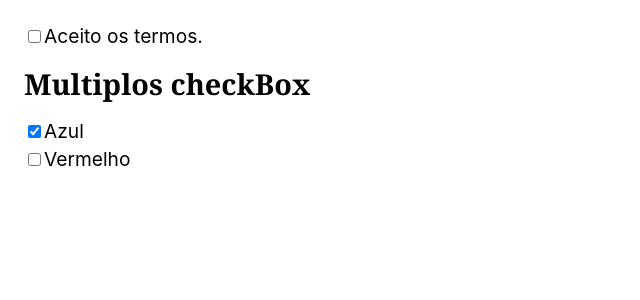
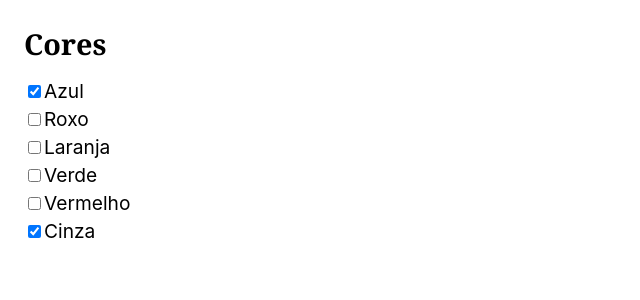
Before and after one commit to PauloMarolla/Curso-Origamid-React-Completo, a React (Create React App) app: page / in a window 1280 px wide. Shown: the top 300 px of the page, without its empty margins (0-640 px from the left). Built offline with nearby package versions, Linux system fonts and the light colour scheme.

Commit message:
React forms checkbox desafio

```diff
--- a/src/App.js
+++ b/src/App.js
@@ -1,9 +1,13 @@
 import React from 'react';
 
+//minha lista de cores para o map
+const coresArray = ['azul', 'roxo', 'laranja', 'verde', 'vermelho', 'cinza'];
+
 const App = () => {
-  const [termos, setTermos] = React.useState(false);
-  const [cores, setCores] = React.useState(['azul']);
+  //meu estado com as cores pre selecionadas
+  const [cores, setCores] = React.useState(['azul', 'cinza']);
 
+  //funcao atualizadora de estado
   function handleChange({ target }) {
     if (target.checked) {
       setCores([...cores, target.value]);
@@ -14,36 +18,23 @@ const App = () => {
 
   return (
     <>
-      {termos && <p>Aceitou os termos</p>}
       <form action="">
-        <label>
-          <input
-            type="checkbox"
-            value="termos"
-            checked={termos}
-            onChange={({ target }) => setTermos(target.checked)}
-          />
-          Aceito os termos.
-        </label>
-        <h2>Multiplos checkBox</h2>
-        <label>
-          <input
-            type="checkbox"
-            value="azul"
-            checked={cores.includes('azul')}
-            onChange={handleChange}
-          />
-          Azul
-        </label>
-        <label>
-          <input
-            type="checkbox"
-            value="vermelho"
-            checked={cores.includes('vermelho')}
-            onChange={handleChange}
-          />
-          Vermelho
-        </label>
+        <h2>Cores</h2>
+        {/* //um map com cada checkbox de acordo com o valor de cada um na array */}
+        {coresArray.map((itemCor) => {
+          return (
+            // transformando a primeira letra da label em maiuscula com css
+            <label key={itemCor} style={{ textTransform: 'capitalize' }}>
+              <input
+                type="checkbox"
+                value={itemCor}
+                checked={cores.includes(itemCor)}
+                onChange={handleChange}
+              />
+              {itemCor}
+            </label>
+          );
+        })}
       </form>
     </>
   );
```
